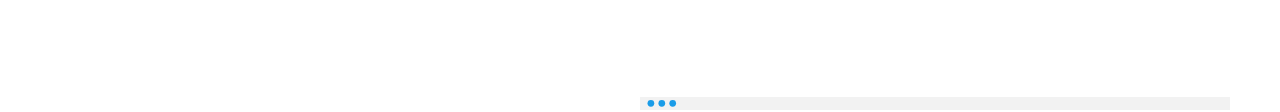
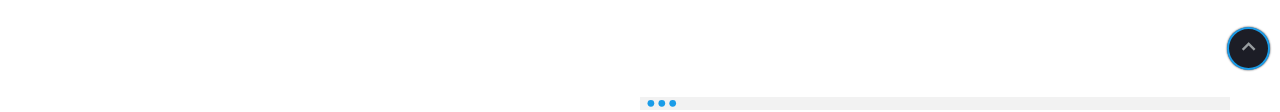
Before and after one commit to josuealmeida/portfolio, a plain HTML site: page index.html in a window 1280 px wide. Shown: the part 806-918 px from the top of the page. Drawn offline with nearby package versions, Linux system fonts and the light colour scheme.

Commit message:
Botão "scroll to top" criado

```diff
--- a/index.html
+++ b/index.html
@@ -168,6 +168,13 @@
 		</footer>
 
 
+
+		<!-- ---------- Scroll to top ---------- -->
+		<button class="scroll-top">
+			<i class='bx bx-chevron-up'></i>
+		</button>
+
+
 		<!-- MiniFramework JS e JavaScript customizado -->
 		<script src="./miniframework/js/miniframework.js"></script>
 		<script src="./assets/js/main.js"></script>
--- a/miniframework/scss/miniframework.scss
+++ b/miniframework/scss/miniframework.scss
@@ -452,8 +452,11 @@ header{
 	bottom: $size1;
 	transform: translateY(200%);
 	transition: transform .3s;
-	color: lighten($gray, 10%);
-	font-size: 50px;
+	background: $dark;
+	padding: 5px;
+	border-radius: 50%;
+	border: 2px solid $blue;
+	box-shadow: 0 0 2px $dark;
 	cursor: pointer;
 	z-index: 20;
 
@@ -461,8 +464,8 @@ header{
 		transform: translateY(0);
 	}
 
-	&:hover, &:active{
-		color: $gray;
+	&:hover{
+		background: darken($dark, 2%);
 	}
 }
 
```
Also changed, not shown: miniframework/css/miniframework.css, 1 other file.
